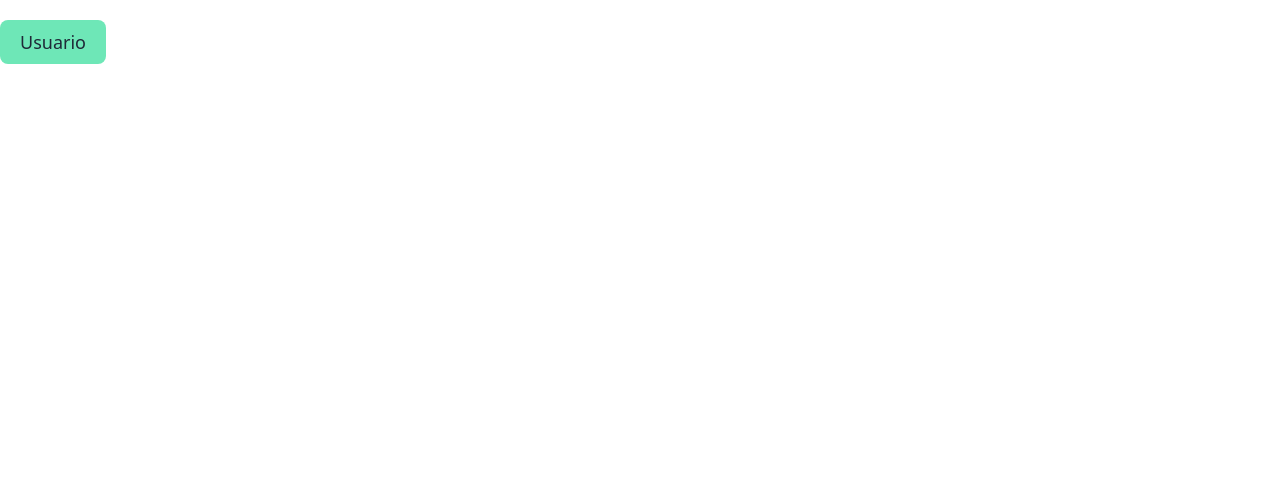
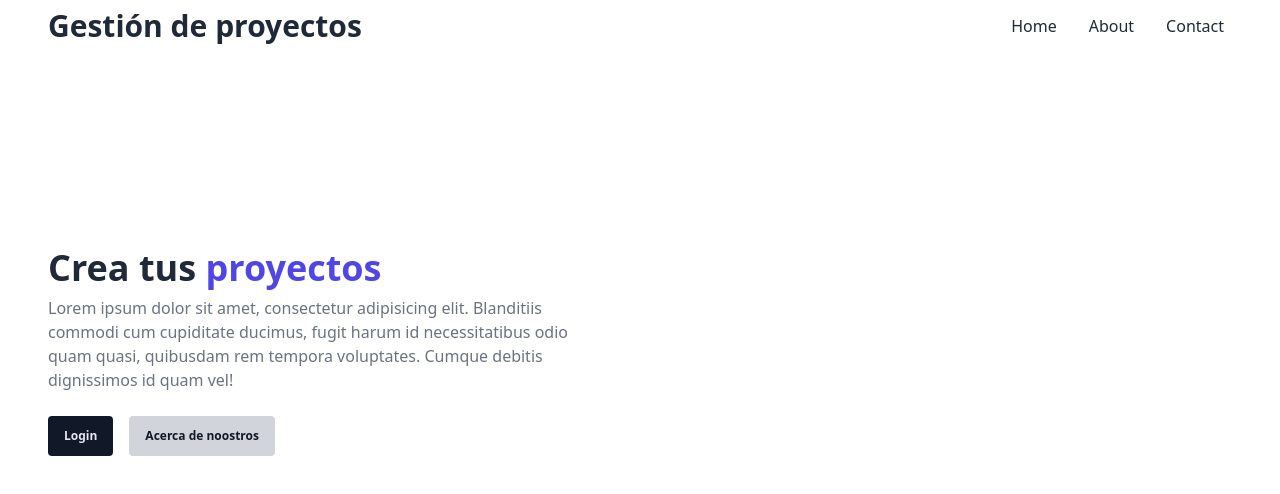
Before and after one commit to apolo3-misiontic/Ciclo4_proyecto, a React (Create React App) app: page / in a window 1280 px wide. Shown: the top 494 px of the page. Built offline with nearby package versions, Linux system fonts and the light colour scheme.

Commit message:
landing page

```diff
--- a/src/App.jsx
+++ b/src/App.jsx
@@ -16,6 +16,8 @@ import Usuarios from './paginas/usuarios/Usuarios';
 import CrearUsuario from './paginas/usuarios/Crear-Usuario';
 import DetalleUsuario from './paginas/usuarios/Detalle-Usuario';
 import Login from './paginas/autorizacion/Login';
+import Landingpage from './paginas/landingpage/landingpage';
+
 
 
 function App() {
@@ -51,7 +53,7 @@ function App() {
               <Route index element={<Sesion />} />
             </Route>
             <Route path="/" element={<Publico />}>
-              <Route index element={<Presentacion />} />
+              <Route index element={<Landingpage />} />
               <Route path="avances" element={<Avances />} />
               <Route path="inscrip" element={<Inscrip />} />
               <Route path="proyectos" element={<Proyectos />} />
--- /dev/null
+++ b/src/paginas/landingpage/landingpage.jsx
@@ -0,0 +1,95 @@
+import React from "react";
+import img from "./imagen/img.jpg";
+
+const Landingpage = () => {
+  return (
+    <div className="w-full">
+      <nav className="bg-white shadow-lg">
+        <div className="md:flex items-center justify-between py-2 px-8 md:px-12">
+          <div className="flex justify-between items-center">
+            <div className="text-2xl font-bold text-gray-800 md:text-3xl">
+              <a href="#">Gestión de proyectos</a>
+            </div>
+            <div className="md:hidden">
+              <button
+                type="button"
+                className="block text-gray-800 hover:text-gray-700 focus:text-gray-700 focus:outline-none"
+              >
+                <svg className="h-6 w-6 fill-current" viewBox="0 0 24 24">
+                  <path
+                    className="hidden"
+                    d="M16.24 14.83a1 1 0 0 1-1.41 1.41L12 13.41l-2.83 2.83a1 1 0 0 1-1.41-1.41L10.59 12 7.76 9.17a1 1 0 0 1 1.41-1.41L12 10.59l2.83-2.83a1 1 0 0 1 1.41 1.41L13.41 12l2.83 2.83z"
+                  />
+                  <path d="M4 5h16a1 1 0 0 1 0 2H4a1 1 0 1 1 0-2zm0 6h16a1 1 0 0 1 0 2H4a1 1 0 0 1 0-2zm0 6h16a1 1 0 0 1 0 2H4a1 1 0 0 1 0-2z" />
+                </svg>
+              </button>
+            </div>
+          </div>
+          <div className="flex flex-col md:flex-row hidden md:block -mx-2">
+            <a
+              href="#"
+              className="text-gray-800 rounded hover:bg-gray-900 hover:text-gray-100 hover:font-medium py-2 px-2 md:mx-2"
+            >
+              Home
+            </a>
+            <a
+              href="#"
+              className="text-gray-800 rounded hover:bg-gray-900 hover:text-gray-100 hover:font-medium py-2 px-2 md:mx-2"
+            >
+              About
+            </a>
+            <a
+              href="#"
+              className="text-gray-800 rounded hover:bg-gray-900 hover:text-gray-100 hover:font-medium py-2 px-2 md:mx-2"
+            >
+              Contact
+            </a>
+          </div>
+        </div>
+      </nav>
+      <div className="flex bg-white" style={{height:"600px"}}>
+        <div className="flex items-center text-center lg:text-left px-8 md:px-12 lg:w-1/2">
+          <div>
+            <h2 className="text-3xl font-semibold text-gray-800 md:text-4xl">
+              Crea tus <span className="text-indigo-600">proyectos</span>
+            </h2>
+            <p className="mt-2 text-sm text-gray-500 md:text-base">
+              Lorem ipsum dolor sit amet, consectetur adipisicing elit.
+              Blanditiis commodi cum cupiditate ducimus, fugit harum id
+              necessitatibus odio quam quasi, quibusdam rem tempora voluptates.
+              Cumque debitis dignissimos id quam vel!
+            </p>
+            <div className="flex justify-center lg:justify-start mt-6">
+              <a
+                className="px-4 py-3 bg-gray-900 text-gray-200 text-xs font-semibold rounded hover:bg-gray-800"
+                href="#"
+              >
+                Login
+              </a>
+              <a
+                className="mx-4 px-4 py-3 bg-gray-300 text-gray-900 text-xs font-semibold rounded hover:bg-gray-400"
+                href="#"
+              >
+                Acerca de noostros
+              </a>
+            </div>
+          </div>
+        </div>
+        <div
+          className="hidden lg:block lg:w-1/2"
+          style={{clipPath:"polygon(10% 0, 100% 0%, 100% 100%, 0 100%)"}}
+        >
+          {/* <div
+            className="h-full object-cover"
+            style={{backgroundImage:{img}}
+          >
+            <div className="h-full bg-black opacity-25"></div>
+          </div> */}
+
+        </div>
+      </div>
+    </div>
+  );
+};
+
+export default Landingpage;
```
Also changed, not shown: src/paginas/landingpage/imagen/img.jpg (added).
